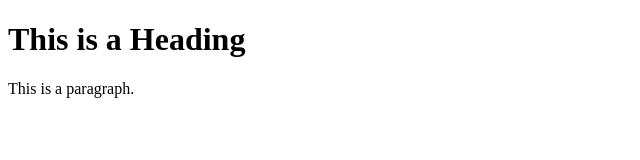
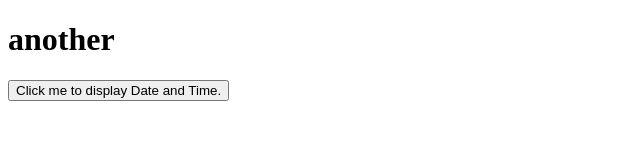
Before and after one commit to GenericUser230/another, a plain HTML site: page index.html in a window 1280 px wide. Shown: the whole page, without its empty margins (0-640 px from the left). Drawn offline with Linux system fonts and the light colour scheme.

Commit message:
Update index.html

```diff
--- a/index.html
+++ b/index.html
@@ -1,12 +1,19 @@
 <!DOCTYPE html>
 <html>
-<head>
-<title>Page Title</title>
-</head>
-<body>
+    <head>
+        <title>another</title>
+    </head>
+    <body>
 
-<h1>This is a Heading</h1>
-<p>This is a paragraph.</p>
+        <h1>another</h1>
+        <p id="o1"></p>
 
-</body>
+        <script>
+        document.getElementById("demo").innerHTML = "Hello JavaScript!";
+        </script>
+        <button type="button"
+            onclick="document.getElementById('o1').innerHTML = Date()">
+            Click me to display Date and Time.</button>
+
+    </body>
 </html>
```
